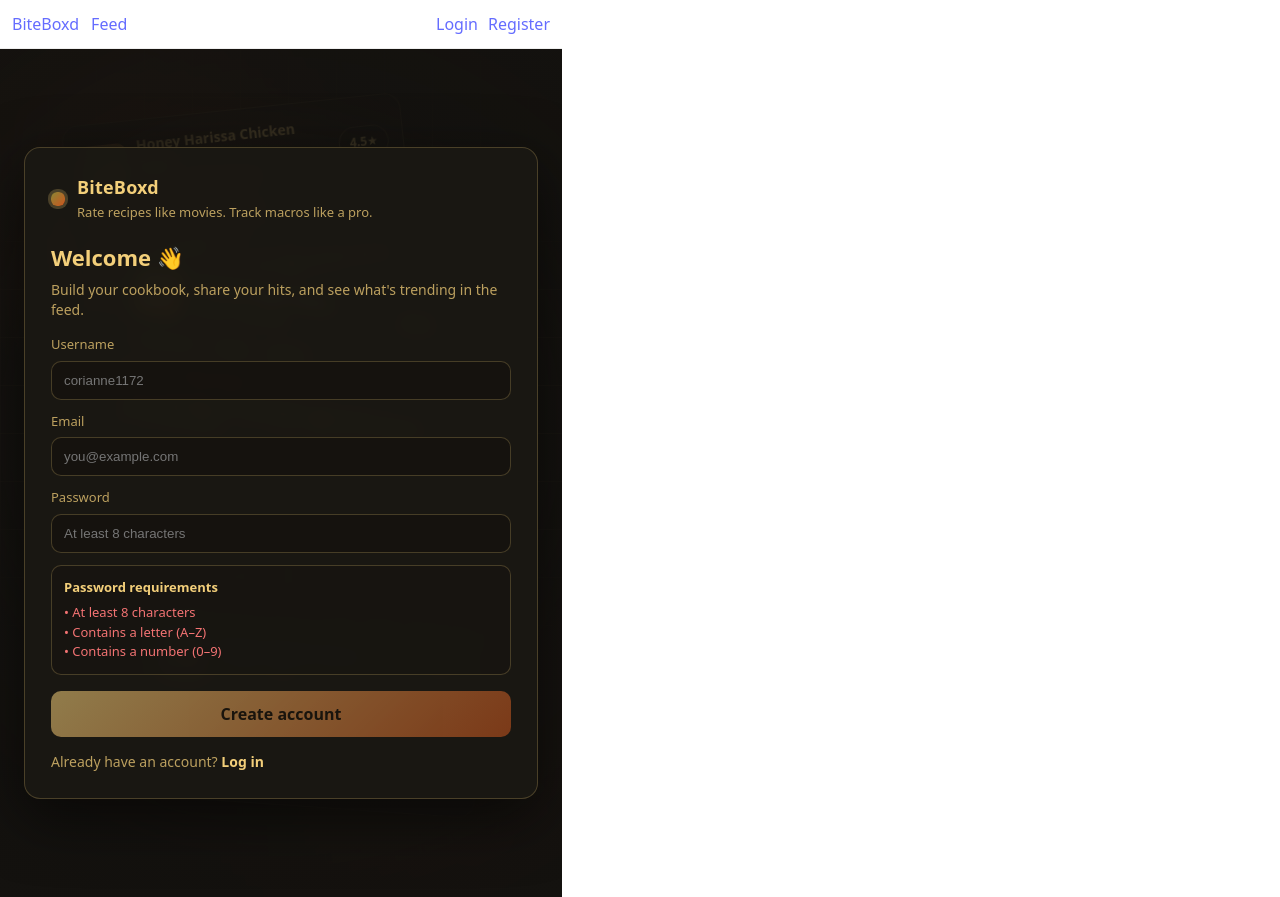
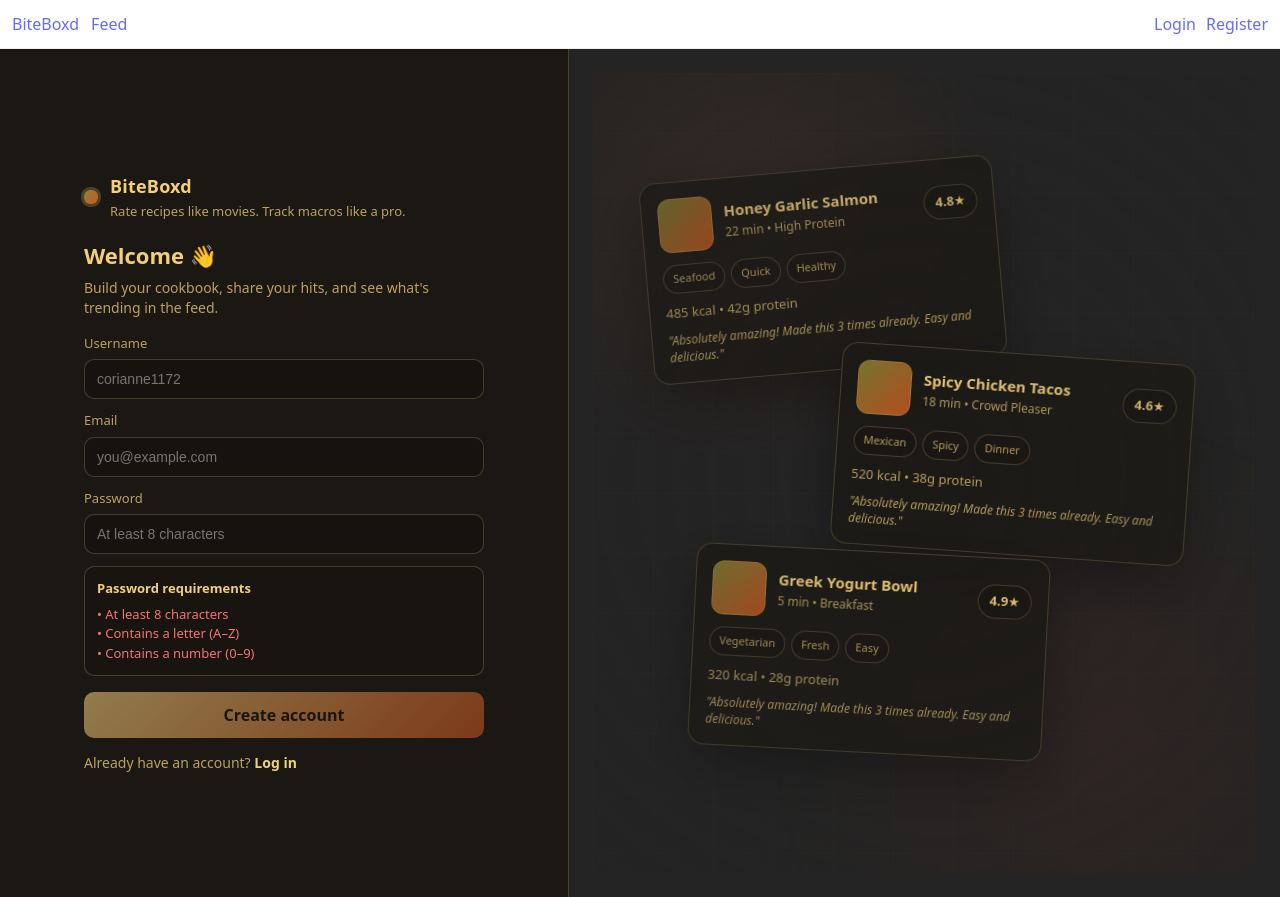
Before and after one commit to Corianne1172/biteboxd, a React app in the folder frontend/: page /register in a window 1280 px wide. Built offline with nearby package versions, Linux system fonts and the light colour scheme; the HTML template or start-up script is replaced by a standard one.

Commit message:
Refactor Register component to use AuthShell and RecipeCollage, enhancing layout and user experience

```diff
--- a/frontend/src/pages/Register.jsx
+++ b/frontend/src/pages/Register.jsx
@@ -1,9 +1,10 @@
 import { useMemo, useState } from "react";
 import { useNavigate, Link } from "react-router-dom";
 import { useAuth } from "../context/AuthContext";
-import BgRecipeCard from "../components/Auth/BgRecipeCard";
+import AuthShell from "../components/AuthShell";
+import RecipeCollage from "../components/RecipeCollage";
 import PasswordRules from "../components/Auth/PasswordRules";
-import { FormField, Input } from "../components/UI/FormField";
+import { FormField } from "../components/UI/FormField";
 
 export default function Register() {
   const { register } = useAuth();
@@ -46,43 +47,10 @@ export default function Register() {
   };
 
   return (
-    <div style={styles.page}>
-      {/* Background collage */}
-      <div style={styles.bg}>
-        <div style={styles.bgGlow1} />
-        <div style={styles.bgGlow2} />
-        <div style={styles.bgGrid} />
-
-        <BgRecipeCard
-          style={{ top: 60, left: 70, transform: "rotate(-6deg)" }}
-          title="Honey Harissa Chicken Bowl"
-          meta="25 min • High Protein"
-          pills={["Spicy", "Dinner", "Meal Prep"]}
-          rating="4.5★"
-          macros="520 kcal • 42g protein"
-        />
-        <BgRecipeCard
-          style={{ top: 220, right: 110, transform: "rotate(7deg)" }}
-          title="Creamy Pesto Pasta"
-          meta="18 min • Comfort"
-          pills={["Vegetarian", "Quick", "Italian"]}
-          rating="4.2★"
-          macros="610 kcal • 18g protein"
-        />
-        <BgRecipeCard
-          style={{ bottom: 90, left: 140, transform: "rotate(4deg)" }}
-          title="Crispy Salmon Tacos"
-          meta="30 min • Fresh"
-          pills={["Seafood", "Citrus", "Street Food"]}
-          rating="4.7★"
-          macros="480 kcal • 35g protein"
-        />
-
-        <div style={styles.bgFade} />
-      </div>
-
-      {/* Foreground auth card */}
-      <div style={styles.card}>
+    <AuthShell
+      left={
+        <div style={styles.formContainer}>
+          {/* Brand + Welcome */}
           <div style={styles.brandRow}>
             <div style={styles.logoDot} />
             <div>
@@ -98,8 +66,10 @@ export default function Register() {
             </div>
           </div>
 
+          {/* Error Display */}
           {err && <div style={styles.error}>{err}</div>}
 
+          {/* Registration Form */}
           <form onSubmit={onSubmit} style={styles.form}>
             <FormField label="Username" style={styles.label}>
               <input
@@ -108,16 +78,19 @@ export default function Register() {
                 onChange={(e) => setUsername(e.target.value)}
                 placeholder="corianne1172"
                 autoComplete="username"
+                required
               />
             </FormField>
 
             <FormField label="Email" style={styles.label}>
               <input
                 style={styles.input}
+                type="email"
                 value={email}
                 onChange={(e) => setEmail(e.target.value)}
                 placeholder="you@example.com"
                 autoComplete="email"
+                required
               />
             </FormField>
 
@@ -129,12 +102,17 @@ export default function Register() {
                 placeholder="At least 8 characters"
                 type="password"
                 autoComplete="new-password"
+                required
               />
             </FormField>
 
             <PasswordRules rules={rules} />
 
-          <button style={{ ...styles.button, opacity: passwordOk ? 1 : 0.55 }} disabled={!passwordOk}>
+            <button
+              type="submit"
+              style={{ ...styles.button, opacity: passwordOk ? 1 : 0.55 }}
+              disabled={!passwordOk}
+            >
               Create account
             </button>
           </form>
@@ -143,72 +121,16 @@ export default function Register() {
             Already have an account? <Link to="/login" style={styles.link}>Log in</Link>
           </div>
         </div>
-    </div>
+      }
+      right={<RecipeCollage />}
+    />
   );
 }
 
 const styles = {
-  page: {
-    minHeight: "100vh",
-    position: "relative",
-    overflow: "hidden",
-    background: "var(--color-ink)",
-    display: "flex",
-    alignItems: "center",
-    justifyContent: "center",
-    padding: "var(--spacing-lg)",
-    color: "var(--color-cream)",
-  },
-  bg: {
-    position: "absolute",
-    inset: 0,
-    pointerEvents: "none",
-  },
-  bgGlow1: {
-    position: "absolute",
-    width: 560,
-    height: 560,
-    left: -160,
-    top: -180,
-    borderRadius: "50%",
-    background: "radial-gradient(circle, var(--color-orange) 0%, transparent 60%)",
-    filter: "blur(6px)",
-    opacity: 0.35,
-  },
-  bgGlow2: {
-    position: "absolute",
-    width: 620,
-    height: 620,
-    right: -220,
-    bottom: -240,
-    borderRadius: "50%",
-    background: "radial-gradient(circle, var(--color-deep-red) 0%, transparent 60%)",
-    filter: "blur(6px)",
-    opacity: 0.35,
-  },
-  bgGrid: {
-    position: "absolute",
-    inset: 0,
-    backgroundImage:
-      "linear-gradient(var(--color-line) 1px, transparent 1px), linear-gradient(90deg, var(--color-line) 1px, transparent 1px)",
-    backgroundSize: "48px 48px",
-    maskImage: "radial-gradient(circle at 50% 40%, black 0%, transparent 70%)",
-  },
-  bgFade: {
-    position: "absolute",
-    inset: 0,
-    background:
-      "radial-gradient(circle at 50% 45%, rgba(20,18,15,0.2) 0%, rgba(20,18,15,0.92) 62%, rgba(20,18,15,1) 100%)",
-  },
-  card: {
-    position: "relative",
-    width: "min(460px, 92vw)",
-    background: "rgba(27, 24, 19, 0.92)",
-    border: "1px solid var(--color-line)",
-    borderRadius: "var(--radius-lg)",
-    padding: 26,
-    boxShadow: "0 18px 60px rgba(0,0,0,0.55)",
-    backdropFilter: "blur(8px)",
+  formContainer: {
+    width: "100%",
+    maxWidth: 400,
   },
   brandRow: {
     display: "flex",
@@ -222,10 +144,28 @@ const styles = {
     background: "linear-gradient(135deg, var(--color-olive), var(--color-orange))",
     boxShadow: "0 0 0 3px var(--color-line)",
   },
-  brand: { fontSize: 18, fontWeight: 800, letterSpacing: 0.2 },
-  tagline: { fontSize: 13, color: "var(--color-muted)", marginTop: 2 },
-  welcome: { fontSize: 22, fontWeight: 800, marginBottom: "var(--spacing-xs)" },
-  pitch: { color: "var(--color-muted)", fontSize: 14, lineHeight: 1.4 },
+  brand: {
+    fontSize: 18,
+    fontWeight: 800,
+    letterSpacing: 0.2,
+    color: "var(--color-cream)",
+  },
+  tagline: {
+    fontSize: 13,
+    color: "var(--color-muted)",
+    marginTop: 2,
+  },
+  welcome: {
+    fontSize: 22,
+    fontWeight: 800,
+    marginBottom: "var(--spacing-xs)",
+    color: "var(--color-cream)",
+  },
+  pitch: {
+    color: "var(--color-muted)",
+    fontSize: 14,
+    lineHeight: 1.4,
+  },
   error: {
     marginTop: 14,
     padding: "var(--spacing-sm) var(--spacing-md)",
@@ -235,8 +175,17 @@ const styles = {
     color: "var(--color-error-text)",
     fontSize: 14,
   },
-  form: { display: "grid", gap: "var(--spacing-md)", marginTop: 16 },
-  label: { display: "grid", gap: "var(--spacing-xs)", fontSize: 13, color: "var(--color-muted)" },
+  form: {
+    display: "grid",
+    gap: "var(--spacing-md)",
+    marginTop: 16,
+  },
+  label: {
+    display: "grid",
+    gap: "var(--spacing-xs)",
+    fontSize: 13,
+    color: "var(--color-muted)",
+  },
   input: {
     padding: "11px 12px",
     borderRadius: "var(--radius-md)",
@@ -244,6 +193,7 @@ const styles = {
     background: "rgba(20,18,15,0.65)",
     color: "var(--color-cream)",
     outline: "none",
+    fontSize: 14,
   },
   button: {
     marginTop: 4,
@@ -254,7 +204,16 @@ const styles = {
     fontWeight: 800,
     cursor: "pointer",
     background: "linear-gradient(135deg, var(--color-cream), var(--color-orange))",
+    transition: "opacity 0.2s",
   },
-  footer: { marginTop: 14, fontSize: 14, color: "var(--color-muted)" },
-  link: { color: "var(--color-cream)", fontWeight: 800, textDecoration: "none" },
+  footer: {
+    marginTop: 14,
+    fontSize: 14,
+    color: "var(--color-muted)",
+  },
+  link: {
+    color: "var(--color-cream)",
+    fontWeight: 800,
+    textDecoration: "none",
+  },
 };
```
Also changed, not shown: 1 other file (tests, documents, lock files or other folders). Lines whose indentation alone changed are shown as unchanged.
